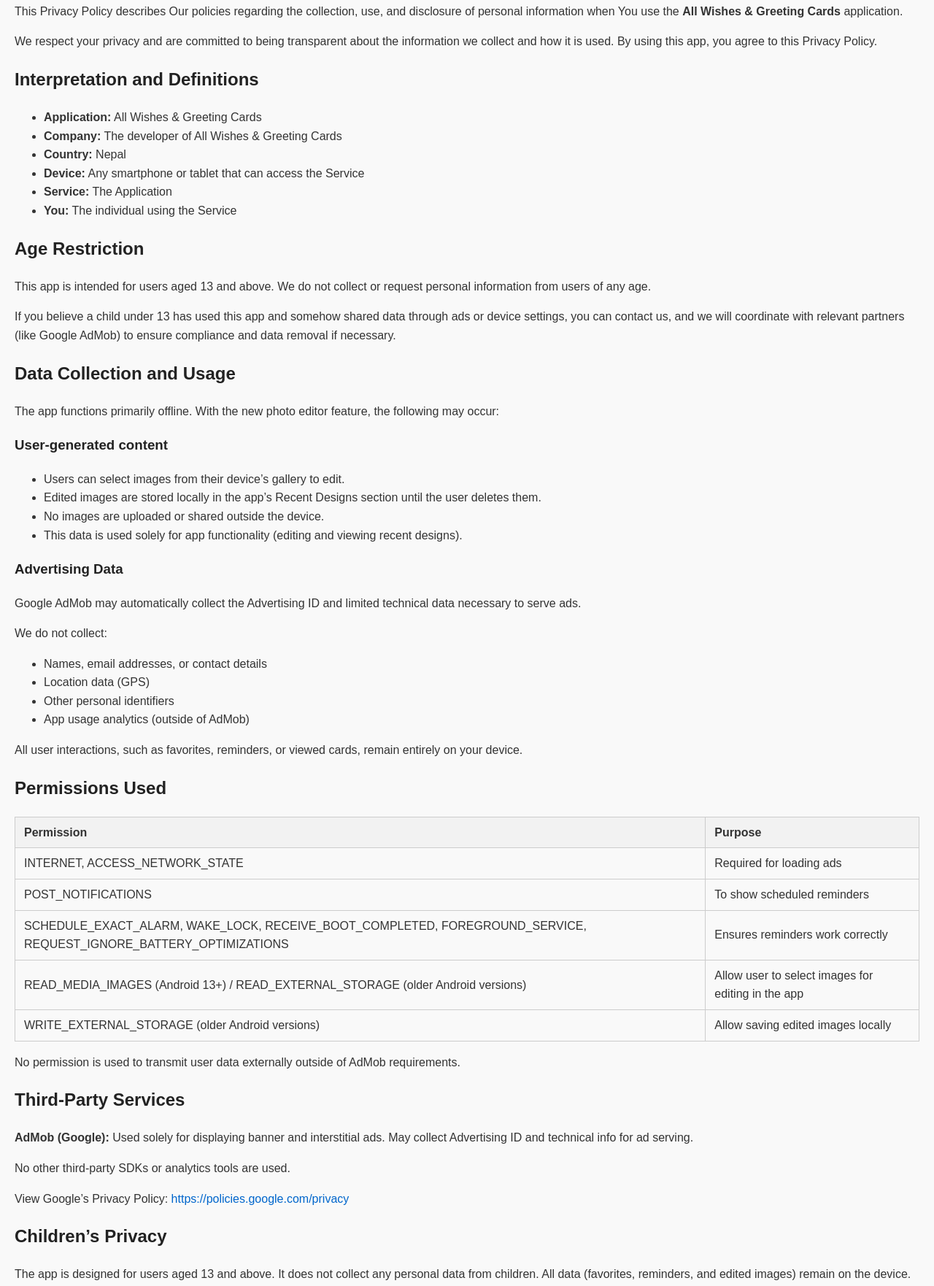
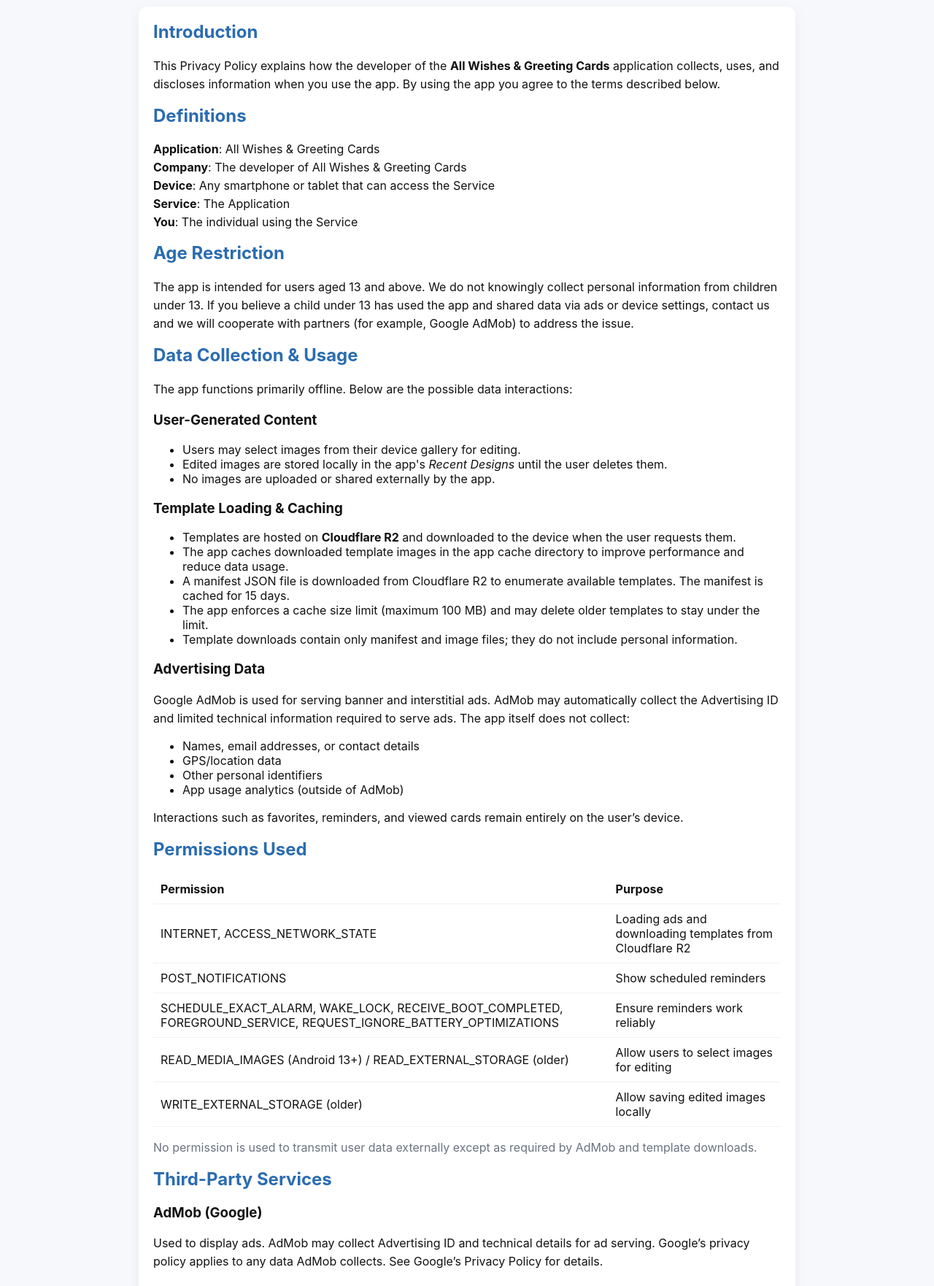
Before and after one commit to Amritbhandari111/allwishes-privacy-policy, a plain HTML site: page index.html in a window 1280 px wide. Shown: the part 133-1895 px from the top of the page at 73% size. Drawn offline with Linux system fonts and the light colour scheme.

Commit message:
Revise privacy policy and improve HTML structure
Updated privacy policy content and styling for clarity and compliance.

```diff
--- a/index.html
+++ b/index.html
@@ -1,142 +1,143 @@
-<!DOCTYPE html>
+<!doctype html>
 <html lang="en">
 <head>
-    <meta charset="UTF-8">
-    <meta name="viewport" content="width=device-width, initial-scale=1.0">
-    <title>Privacy Policy - All Wishes & Greeting Cards</title>
+  <meta charset="utf-8">
+  <meta name="viewport" content="width=device-width, initial-scale=1">
+  <title>Privacy Policy — All Wishes & Greeting Cards</title>
+  <meta name="description" content="Privacy Policy for the All Wishes & Greeting Cards Android application.">
   <style>
-        body {
-            font-family: Arial, sans-serif;
-            line-height: 1.6;
-            margin: 20px;
-            background-color: #f9f9f9;
-            color: #333;
-        }
-        h1, h2, h3 {
-            color: #222;
-        }
-        table {
-            border-collapse: collapse;
-            width: 100%;
-            margin: 15px 0;
-        }
-        th, td {
-            border: 1px solid #ccc;
-            padding: 8px 12px;
-            text-align: left;
-        }
-        th {
-            background-color: #f2f2f2;
-        }
-        a {
-            color: #0066cc;
-            text-decoration: none;
-        }
-        a:hover {
-            text-decoration: underline;
-        }
+    :root{--bg:#f7f8fb;--card:#fff;--accent:#2b6cb0;--muted:#6b7280;--maxw:900px}
+    body{font-family:Inter,system-ui,-apple-system,Segoe UI,Roboto,Helvetica,Arial,sans-serif;background:var(--bg);color:#111;margin:0;padding:32px;display:flex;justify-content:center}
+    .wrap{max-width:var(--maxw);width:100%}
+    header{background:linear-gradient(90deg, rgba(43,108,176,0.08), rgba(43,108,176,0.02));padding:20px;border-radius:12px;margin-bottom:18px}
+    h1{margin:0;font-size:1.4rem}
+    .meta{color:var(--muted);margin-top:6px;font-size:0.95rem}
+    .card{background:var(--card);padding:20px;border-radius:12px;box-shadow:0 6px 20px rgba(15,23,42,0.06)}
+    h2{color:var(--accent);margin-top:0}
+    p{line-height:1.55;color:#111}
+    table{width:100%;border-collapse:collapse;margin:12px 0}
+    th,td{padding:10px;border-bottom:1px solid #eef2f7;text-align:left}
+    .muted{color:var(--muted)}
+    .footer{margin-top:16px;font-size:0.95rem;color:var(--muted)}
+    a.button{display:inline-block;padding:8px 12px;background:var(--accent);color:#fff;border-radius:8px;text-decoration:none}
+    @media (max-width:600px){body{padding:18px}}
   </style>
 </head>
 <body>
+  <div class="wrap">
+    <header>
+      <h1>Privacy Policy — All Wishes &amp; Greeting Cards</h1>
+      <div class="meta">Last updated: <strong>November 22, 2025</strong> · Country: Nepal</div>
+    </header>
 
-    <h1>Privacy Policy for All Wishes & Greeting Cards</h1>
-    <p><strong>Last updated:</strong> November 10, 2025</p>
+    <article class="card">
+      <section>
+        <h2>Introduction</h2>
+        <p>This Privacy Policy explains how the developer of the <strong>All Wishes &amp; Greeting Cards</strong> application collects, uses, and discloses information when you use the app. By using the app you agree to the terms described below.</p>
+      </section>
 
-    <p>This Privacy Policy describes Our policies regarding the collection, use, and disclosure of personal information when You use the <strong>All Wishes & Greeting Cards</strong> application.</p>
-    <p>We respect your privacy and are committed to being transparent about the information we collect and how it is used. By using this app, you agree to this Privacy Policy.</p>
+      <section>
+        <h2>Definitions</h2>
+        <p><strong>Application</strong>: All Wishes &amp; Greeting Cards<br>
+        <strong>Company</strong>: The developer of All Wishes &amp; Greeting Cards<br>
+        <strong>Device</strong>: Any smartphone or tablet that can access the Service<br>
+        <strong>Service</strong>: The Application<br>
+        <strong>You</strong>: The individual using the Service</p>
+      </section>
 
-    <h2>Interpretation and Definitions</h2>
+      <section>
+        <h2>Age Restriction</h2>
+        <p>The app is intended for users aged 13 and above. We do not knowingly collect personal information from children under 13. If you believe a child under 13 has used the app and shared data via ads or device settings, contact us and we will cooperate with partners (for example, Google AdMob) to address the issue.</p>
+      </section>
+
+      <section>
+        <h2>Data Collection &amp; Usage</h2>
+        <p>The app functions primarily offline. Below are the possible data interactions:</p>
+
+        <h3>User-Generated Content</h3>
         <ul>
-        <li><strong>Application:</strong> All Wishes & Greeting Cards</li>
-        <li><strong>Company:</strong> The developer of All Wishes & Greeting Cards</li>
-        <li><strong>Country:</strong> Nepal</li>
-        <li><strong>Device:</strong> Any smartphone or tablet that can access the Service</li>
-        <li><strong>Service:</strong> The Application</li>
-        <li><strong>You:</strong> The individual using the Service</li>
+          <li>Users may select images from their device gallery for editing.</li>
+          <li>Edited images are stored locally in the app's <em>Recent Designs</em> until the user deletes them.</li>
+          <li>No images are uploaded or shared externally by the app.</li>
         </ul>
 
-    <h2>Age Restriction</h2>
-    <p>This app is intended for users aged 13 and above. We do not collect or request personal information from users of any age.</p>
-    <p>If you believe a child under 13 has used this app and somehow shared data through ads or device settings, you can contact us, and we will coordinate with relevant partners (like Google AdMob) to ensure compliance and data removal if necessary.</p>
-
-    <h2>Data Collection and Usage</h2>
-    <p>The app functions primarily offline. With the new photo editor feature, the following may occur:</p>
-
-    <h3>User-generated content</h3>
+        <h3>Template Loading &amp; Caching</h3>
         <ul>
-        <li>Users can select images from their device’s gallery to edit.</li>
-        <li>Edited images are stored locally in the app’s Recent Designs section until the user deletes them.</li>
-        <li>No images are uploaded or shared outside the device.</li>
-        <li>This data is used solely for app functionality (editing and viewing recent designs).</li>
+          <li>Templates are hosted on <strong>Cloudflare R2</strong> and downloaded to the device when the user requests them.</li>
+          <li>The app caches downloaded template images in the app cache directory to improve performance and reduce data usage.</li>
+          <li>A manifest JSON file is downloaded from Cloudflare R2 to enumerate available templates. The manifest is cached for 15 days.</li>
+          <li>The app enforces a cache size limit (maximum 100 MB) and may delete older templates to stay under the limit.</li>
+          <li>Template downloads contain only manifest and image files; they do not include personal information.</li>
         </ul>
 
         <h3>Advertising Data</h3>
-    <p>Google AdMob may automatically collect the Advertising ID and limited technical data necessary to serve ads.</p>
-    <p>We do not collect:</p>
+        <p>Google AdMob is used for serving banner and interstitial ads. AdMob may automatically collect the Advertising ID and limited technical information required to serve ads. The app itself does not collect:</p>
         <ul>
           <li>Names, email addresses, or contact details</li>
-        <li>Location data (GPS)</li>
+          <li>GPS/location data</li>
           <li>Other personal identifiers</li>
           <li>App usage analytics (outside of AdMob)</li>
         </ul>
-    <p>All user interactions, such as favorites, reminders, or viewed cards, remain entirely on your device.</p>
 
+        <p>Interactions such as favorites, reminders, and viewed cards remain entirely on the user’s device.</p>
+      </section>
+
+      <section>
         <h2>Permissions Used</h2>
         <table>
-        <thead>
-            <tr>
-                <th>Permission</th>
-                <th>Purpose</th>
-            </tr>
-        </thead>
+          <thead><tr><th>Permission</th><th>Purpose</th></tr></thead>
           <tbody>
-            <tr>
-                <td>INTERNET, ACCESS_NETWORK_STATE</td>
-                <td>Required for loading ads</td>
-            </tr>
-            <tr>
-                <td>POST_NOTIFICATIONS</td>
-                <td>To show scheduled reminders</td>
-            </tr>
-            <tr>
-                <td>SCHEDULE_EXACT_ALARM, WAKE_LOCK, RECEIVE_BOOT_COMPLETED, FOREGROUND_SERVICE, REQUEST_IGNORE_BATTERY_OPTIMIZATIONS</td>
-                <td>Ensures reminders work correctly</td>
-            </tr>
-            <tr>
-                <td>READ_MEDIA_IMAGES (Android 13+) / READ_EXTERNAL_STORAGE (older Android versions)</td>
-                <td>Allow user to select images for editing in the app</td>
-            </tr>
-            <tr>
-                <td>WRITE_EXTERNAL_STORAGE (older Android versions)</td>
-                <td>Allow saving edited images locally</td>
-            </tr>
+            <tr><td>INTERNET, ACCESS_NETWORK_STATE</td><td>Loading ads and downloading templates from Cloudflare R2</td></tr>
+            <tr><td>POST_NOTIFICATIONS</td><td>Show scheduled reminders</td></tr>
+            <tr><td>SCHEDULE_EXACT_ALARM, WAKE_LOCK, RECEIVE_BOOT_COMPLETED, FOREGROUND_SERVICE, REQUEST_IGNORE_BATTERY_OPTIMIZATIONS</td><td>Ensure reminders work reliably</td></tr>
+            <tr><td>READ_MEDIA_IMAGES (Android 13+) / READ_EXTERNAL_STORAGE (older)</td><td>Allow users to select images for editing</td></tr>
+            <tr><td>WRITE_EXTERNAL_STORAGE (older)</td><td>Allow saving edited images locally</td></tr>
           </tbody>
         </table>
-    <p>No permission is used to transmit user data externally outside of AdMob requirements.</p>
+        <p class="muted">No permission is used to transmit user data externally except as required by AdMob and template downloads.</p>
+      </section>
 
+      <section>
         <h2>Third-Party Services</h2>
-    <p><strong>AdMob (Google):</strong> Used solely for displaying banner and interstitial ads. May collect Advertising ID and technical info for ad serving.</p>
-    <p>No other third-party SDKs or analytics tools are used.</p>
-    <p>View Google’s Privacy Policy: <a href="https://policies.google.com/privacy" target="_blank">https://policies.google.com/privacy</a></p>
+        <h3>AdMob (Google)</h3>
+        <p>Used to display ads. AdMob may collect Advertising ID and technical details for ad serving. Google’s privacy policy applies to any data AdMob collects. See Google’s Privacy Policy for details.</p>
 
-    <h2>Children’s Privacy</h2>
-    <p>The app is designed for users aged 13 and above. It does not collect any personal data from children. All data (favorites, reminders, and edited images) remain on the device.</p>
+        <h3>Cloudflare R2</h3>
+        <p>Used to host template images and the manifest file. Templates are publicly accessible and do not require authentication. No personal information is transmitted to Cloudflare R2 by the app.</p>
 
-    <h2>Data Sharing and Disclosure</h2>
-    <p>We do not sell, trade, or share any personal information.</p>
-    <p>Data handled by Google AdMob is governed solely by Google’s privacy practices.</p>
-    <p>Images edited or stored in the app are never shared or uploaded externally.</p>
+        <p><strong>No other third-party SDKs or analytics tools are used.</strong></p>
+      </section>
 
+      <section>
+        <h2>Data Sharing &amp; Disclosure</h2>
+        <p>We do not sell, trade, or share personal information. Data handled by Google AdMob is governed by Google’s policies. Edited images and other user data are never uploaded or shared by the app. Template downloads are read-only operations and do not transmit personal data.</p>
+      </section>
+
+      <section>
+        <h2>Offline Functionality</h2>
+        <p>The app works offline for most features. At least 6 templates per category are stored locally to ensure offline access. When offline, the app will display: <em>"Connect to Internet to load more templates."</em> Favorites, reminders, and recent designs operate fully offline.</p>
+      </section>
+
+      <section>
         <h2>Security</h2>
-    <p>All user data (favorites, reminders, recent designs) is stored locally on your device.</p>
-    <p>Ads and online resources use secure HTTPS connections.</p>
+        <p>All user data (favorites, reminders, recent designs) is stored locally on the device. Template cache resides in the app's private cache directory. Online resources (ads, template downloads) use secure HTTPS connections. The app does not transmit personal information during template downloads.</p>
+      </section>
 
+      <section>
         <h2>Changes to This Policy</h2>
-    <p>We may update this Privacy Policy periodically. Any updates will be posted here with an updated “Last updated” date.</p>
+        <p>We may update this Privacy Policy from time to time. Any changes will be posted here with an updated "Last updated" date.</p>
+      </section>
 
-    <h2>Contact Us</h2>
-    <p>If you have questions about this Privacy Policy, contact us at: <br>
-    📧 <a href="mailto:codendeveloper969@gmail.com">codendeveloper969@gmail.com</a></p>
+      <section>
+        <h2>Contact</h2>
+        <p>If you have questions about this policy, contact us at: <a href="mailto:codendeveloper969@gmail.com">codendeveloper969@gmail.com</a></p>
+      </section>
 
+      <div class="footer">
+        <p>Generated for inclusion in your GitHub repository — save this file as <code>privacy_policy.html</code> or link it from a project README or GitHub Pages site.</p>
+        <p><a class="button" href="mailto:codendeveloper969@gmail.com">Contact Support</a></p>
+      </div>
+    </article>
+  </div>
 </body>
 </html>
```
Lines whose indentation alone changed are shown as unchanged.
